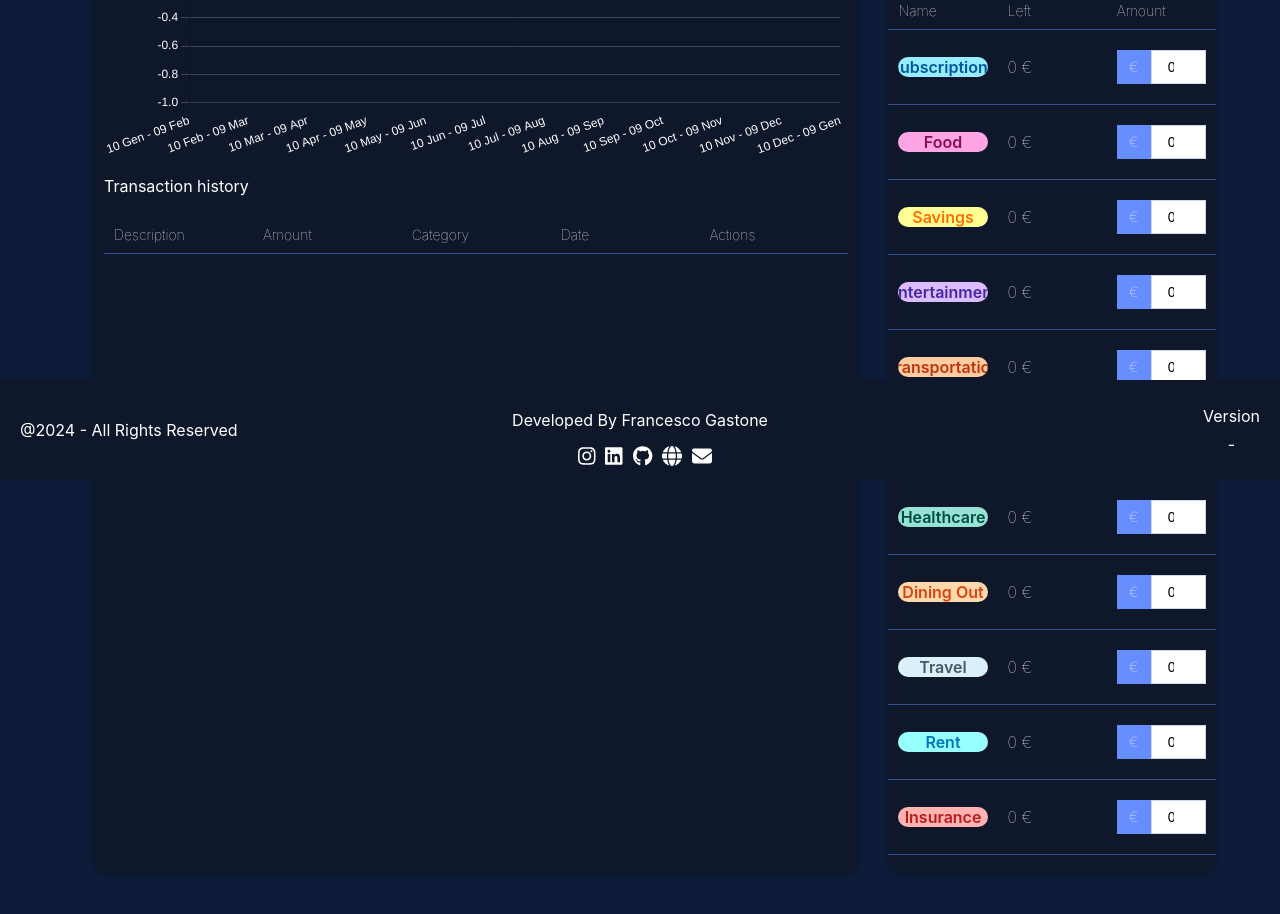
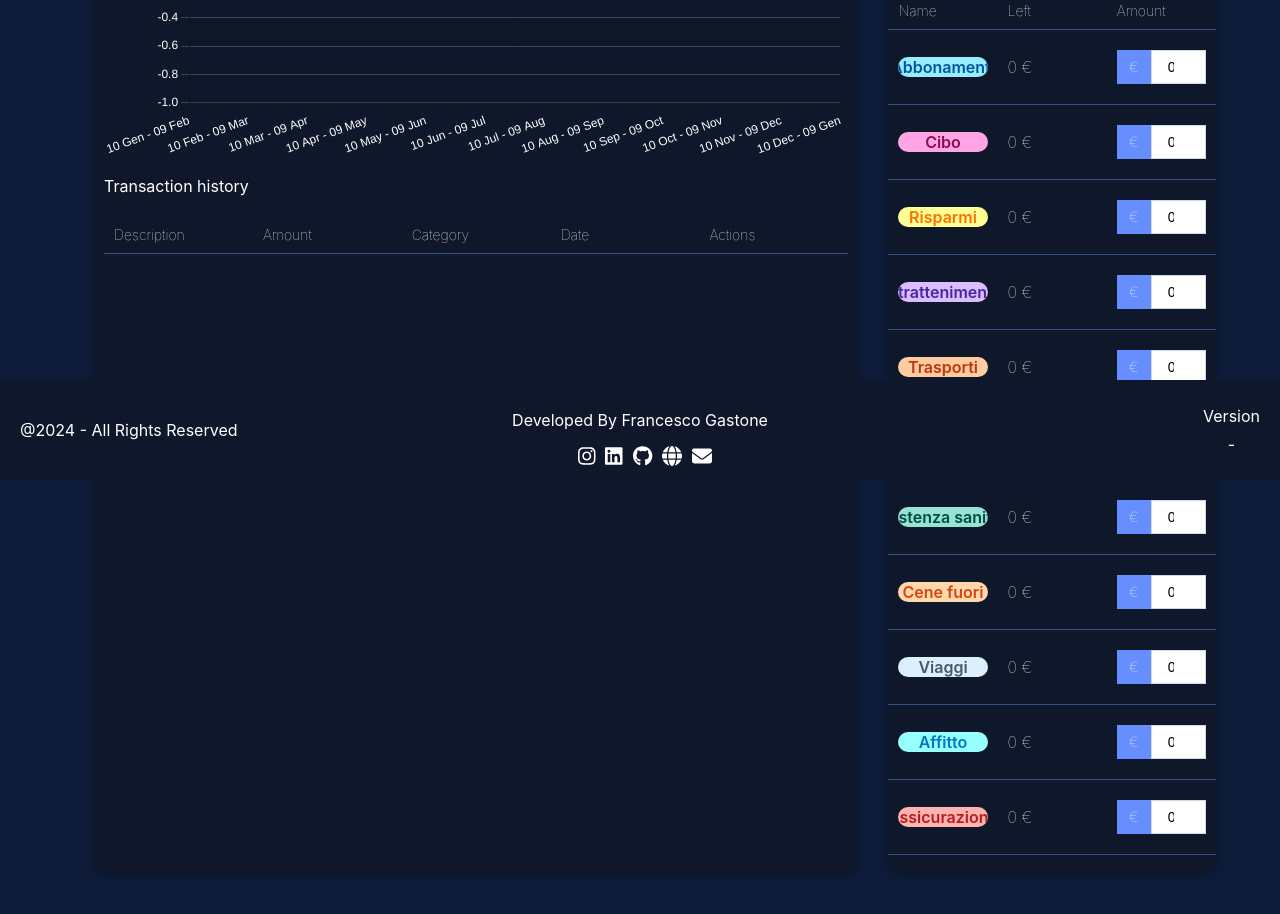
Before and after one commit to GastoneFrancesco/budget-buddy, a React (Create React App) app: page /home-page in a window 1280 px wide. Shown: the part 320-1234 px from the top of the page. Built offline with nearby package versions, Linux system fonts and the light colour scheme.

Commit message:
Added Italian language as default (TODO: Do it better)

```diff
--- a/src/components/AddTransactionComponent.tsx
+++ b/src/components/AddTransactionComponent.tsx
@@ -1,6 +1,7 @@
 import React, { useState } from "react";
 import { Transaction } from "../interfaces/Transaction";
 import { DefaultCategories } from "../config/DefaultCategories";
+import { LanguageService } from "../services/LanguageService";
 
 interface AddTransactionComponentProps {
     setTransactionArray: (transactions: Transaction[]) => void;
@@ -79,7 +80,7 @@ export const AddTransactionComponent: React.FC<AddTransactionComponentProps> = (
                 <select className="form-field" value={category !== undefined ? category : ''} onChange={e => setCategory(e.target.value as string)}>
                     <option value="">---</option>
                     {DefaultCategories.map((category, index) => (
-                        <option key={index} value={category.name}>{category.name}</option>
+                        <option key={index} value={category.name}>{LanguageService.categoryNameToItalian(category.name)}</option>
                     ))}
                 </select>
             </div>
--- a/src/components/CategoriesTableComponent.tsx
+++ b/src/components/CategoriesTableComponent.tsx
@@ -1,9 +1,9 @@
 import React, { useEffect, useState } from "react";
 import { DefaultCategories } from "../config/DefaultCategories";
-import { Category } from "../interfaces/Category";
 import { Transaction } from "../interfaces/Transaction";
 import { GraphService } from "../services/GraphService";
 import { CategoryService } from "../services/CategoryService";
+import { LanguageService } from "../services/LanguageService";
 
 interface CategoriesTableComponentProps {
   transactions: Transaction[];
@@ -84,7 +84,7 @@ export const CategoriesTableComponent: React.FC<CategoriesTableComponentProps> =
                       whiteSpace: 'nowrap',
                       overflow: 'hidden',
                       textOverflow: 'ellipsis'
-                    }}> {category.name} </div>
+                    }}> {LanguageService.categoryNameToItalian(category.name)} </div>
                   </td>
                   <td>{category.budgetAmount + balances[index]} €</td>
                   <td>
--- a/src/components/TransactionsTableComponent.tsx
+++ b/src/components/TransactionsTableComponent.tsx
@@ -3,6 +3,7 @@ import { Transaction } from "../interfaces/Transaction";
 import { TransactionDescriptionComponent } from "./TransactionDescriptionComponent";
 import { DefaultCategories } from "../config/DefaultCategories";
 import { CategoryService } from "../services/CategoryService";
+import { LanguageService } from "../services/LanguageService";
 
 interface TransactionsTableComponentProps {
   list: Transaction[];
@@ -46,7 +47,7 @@ export const TransactionsTableComponent: React.FC<TransactionsTableComponentProp
                   whiteSpace: 'nowrap',
                   overflow: 'hidden',
                   textOverflow: 'ellipsis'
-                }}> {transaction.category} </div>
+                }}> {LanguageService.categoryNameToItalian(transaction.category)} </div>
               </td>
               <td>{transaction.date.toDateString()}</td>
               <td><button className="button-elimina" onClick={e => deleteAction(index)}>Delete</button>
--- /dev/null
+++ b/src/services/LanguageService.ts
@@ -0,0 +1,34 @@
+export class LanguageService {
+
+    static categoryNameToItalian = (string: string): string => {
+
+        switch (string) {
+            case 'Income':
+                return 'Entrate';
+            case 'Subscriptions':
+                return 'Abbonamenti';
+            case 'Food':
+                return 'Cibo';
+            case 'Savings':
+                return 'Risparmi';
+            case 'Entertainment':
+                return 'Intrattenimento';
+            case 'Transportation':
+                return 'Trasporti';
+            case 'Shopping':
+                return 'Acquisti';
+            case 'Healthcare':
+                return 'Assistenza sanitaria';
+            case 'Dining Out':
+                return 'Cene fuori';
+            case 'Travel':
+                return 'Viaggi';
+            case 'Rent':
+                return 'Affitto';
+            case 'Insurance':
+                return 'Assicurazione';
+            default:
+                return string;
+        }
+    }
+}
```
